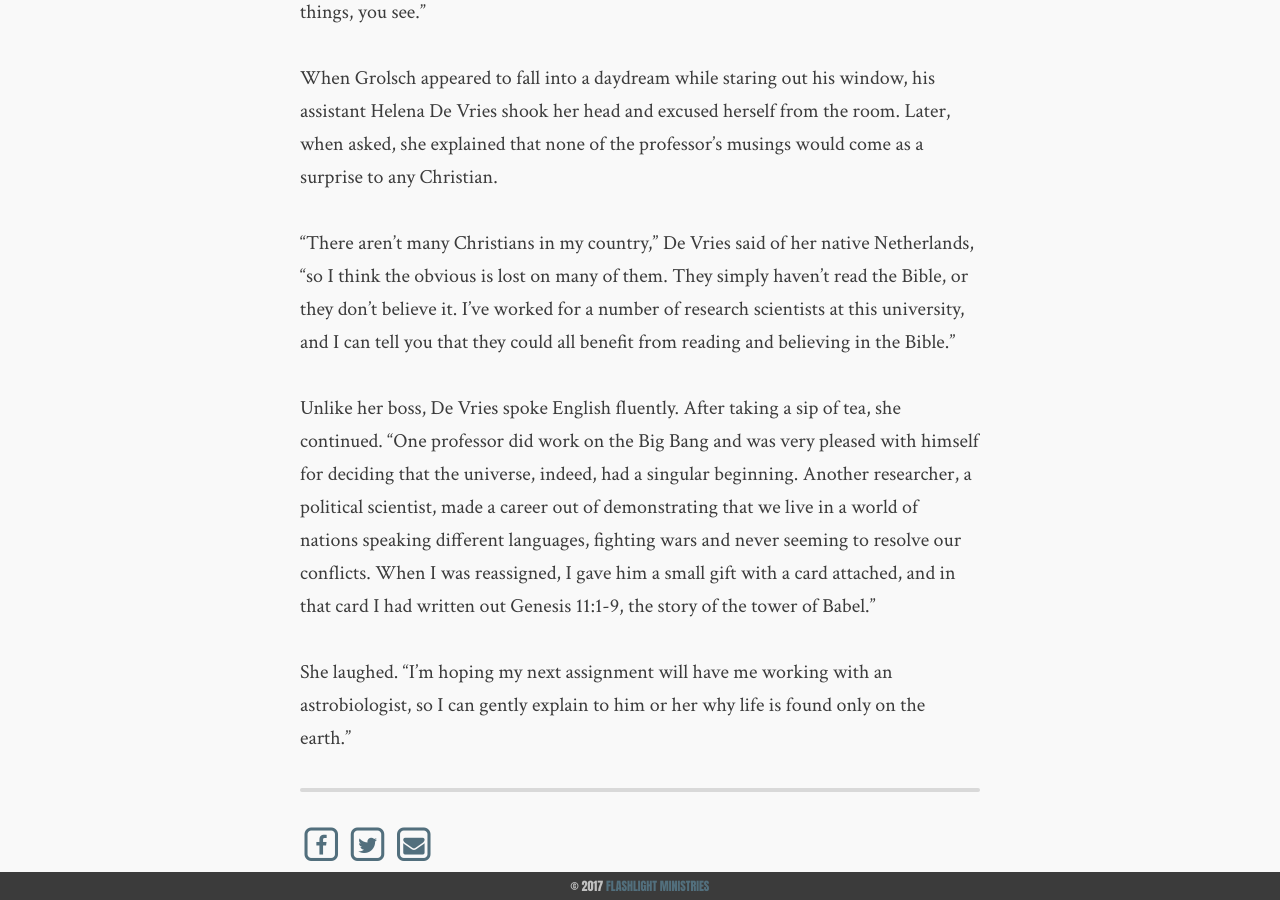
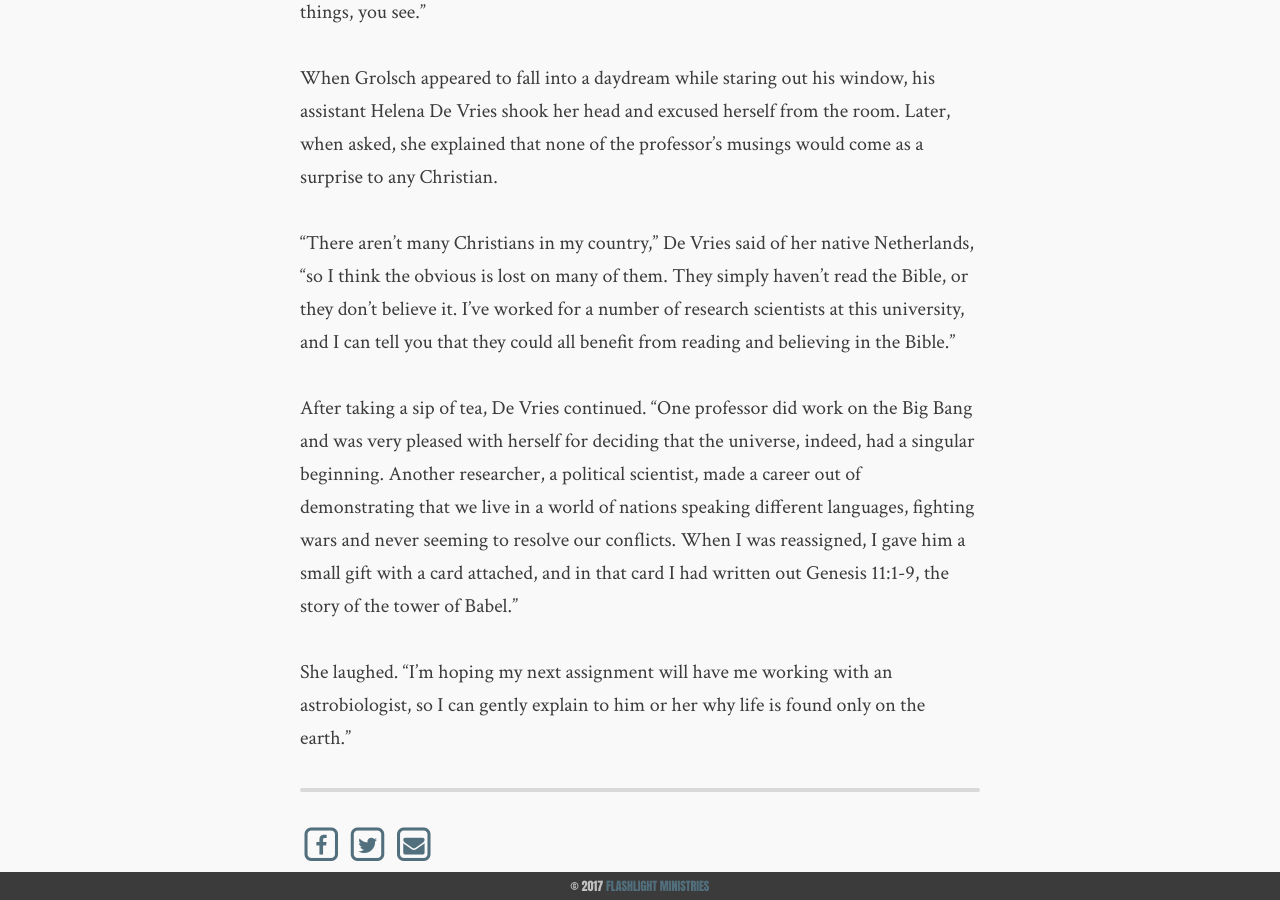
Before and after one commit to flashlightministries/oilforlight, a Jekyll site: the page built from _posts/2017-10-13-humans-evolved-garden.md, in a window 1280 px wide and 900 px high, scrolled down 986 px. Built offline with Jekyll 4.4.1, drawn with Linux system fonts in a browser that asks for light colours; nearby versions of some CDN libraries.

Commit message:
Update 2017-10-13-humans-evolved-garden.md

```diff
--- a/_posts/2017-10-13-humans-evolved-garden.md
+++ b/_posts/2017-10-13-humans-evolved-garden.md
@@ -16,6 +16,6 @@ When Grolsch appeared to fall into a daydream while staring out his window, his
 
 "There aren't many Christians in my country," De Vries said of her native Netherlands, "so I think the obvious is lost on many of them.  They simply haven't read the Bible, or they don't believe it.  I've worked for a number of research scientists at this university, and I can tell you that they could all benefit from reading and believing in the Bible."
 
-Unlike her boss, De Vries spoke English fluently. After taking a sip of tea, she continued.  "One professor did work on the Big Bang and was very pleased with himself for deciding that the universe, indeed, had a singular beginning. Another researcher, a political scientist, made a career out of demonstrating that we live in a world of nations speaking different languages, fighting wars and never seeming to resolve our conflicts. When I was reassigned, I gave him a small gift with a card attached, and in that card I had written out Genesis 11:1-9, the story of the tower of Babel."
+After taking a sip of tea, De Vries continued.  "One professor did work on the Big Bang and was very pleased with herself for deciding that the universe, indeed, had a singular beginning. Another researcher, a political scientist, made a career out of demonstrating that we live in a world of nations speaking different languages, fighting wars and never seeming to resolve our conflicts. When I was reassigned, I gave him a small gift with a card attached, and in that card I had written out Genesis 11:1-9, the story of the tower of Babel."
 
 She laughed.  "I'm hoping my next assignment will have me working with an astrobiologist, so I can gently explain to him or her why life is found only on the earth."
```
